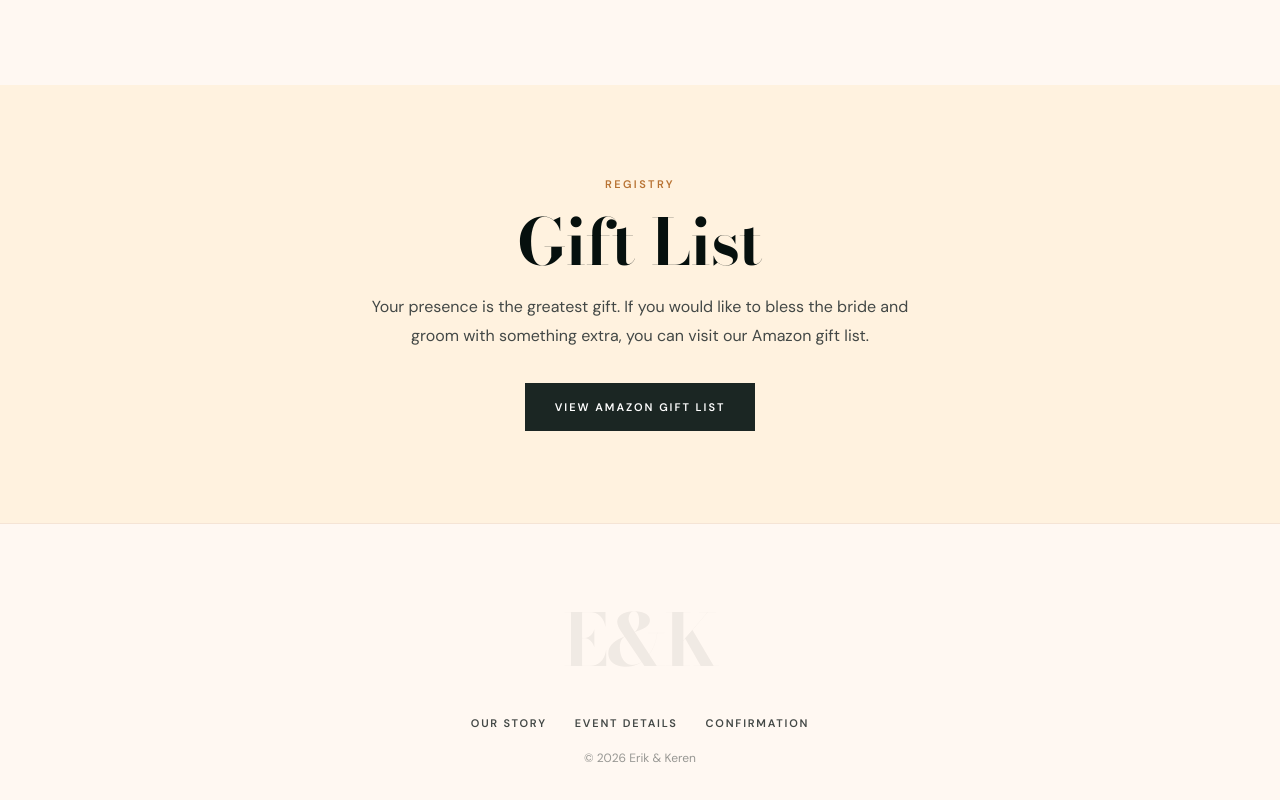
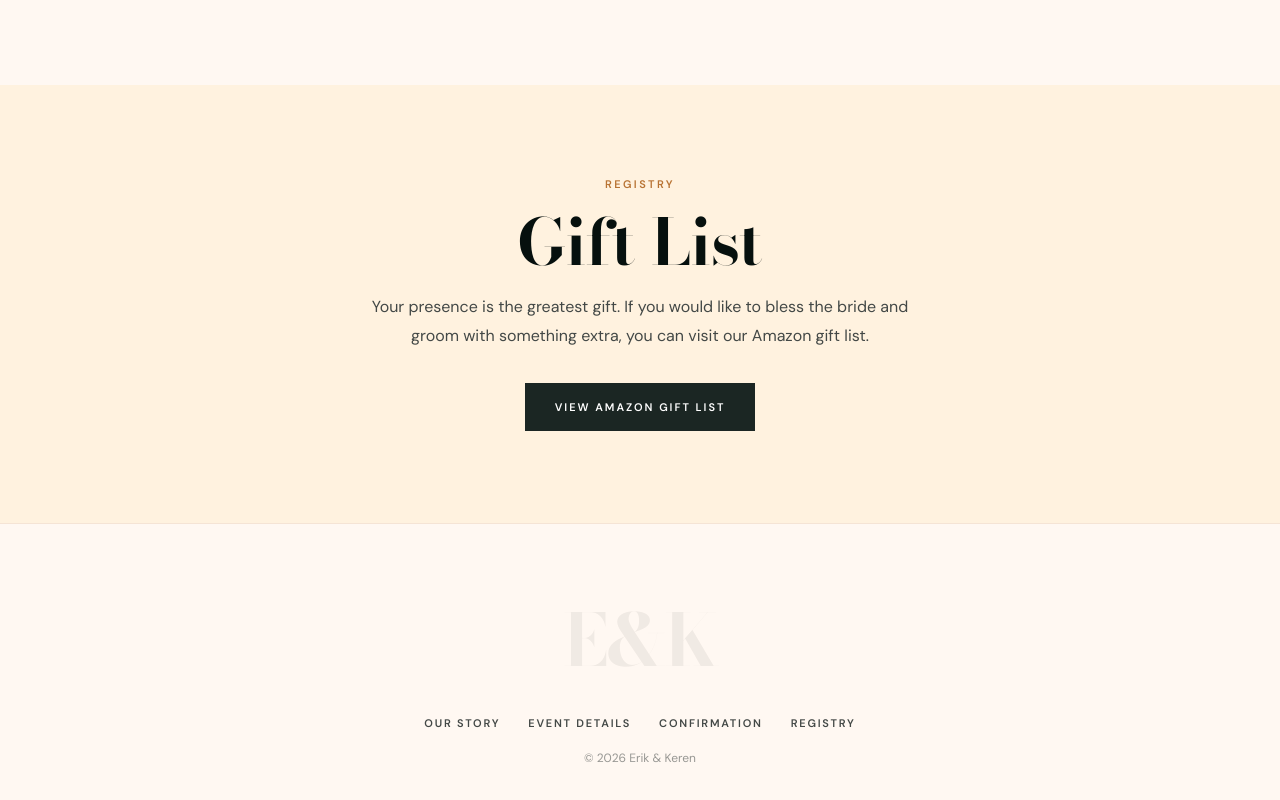
Before and after one commit to allduran/wedding-site, a React (Vite) app: page / in a window 1280 px wide. Shown: the part 4051-4851 px from the top of the page. Built offline with nearby package versions, Linux system fonts and the light colour scheme.

Commit message:
added the church link

```diff
--- a/src/components/Events.jsx
+++ b/src/components/Events.jsx
@@ -2,6 +2,8 @@ import { useRef } from 'react';
 import { useCountdown } from '../hooks/useCountdown';
 import { useLang } from '../useLang';
 import styles from './Events.module.css';
+
+const MAP_SEARCH_URL = 'https://www.google.com/maps/search/?api=1&query=South+Presbyterian+Church,+112+Radford+St,+Yonkers,+NY+10705';
 
 function TiltCard({ children, className }) {
   const ref = useRef(null);
@@ -76,7 +78,7 @@ export default function Events() {
             <p className={styles.eventTime}>{t.events.ceremonyTime}</p>
             <p className={styles.eventVenue}>{t.events.ceremonyTitle}</p>
             <p className={styles.eventAddress}>112 Radford St, Yonkers, NY 10705</p>
-            <a href="https://www.google.com/maps/search/?api=1&query=112+Radford+St,+Yonkers,+NY+10705"
+            <a href={MAP_SEARCH_URL}
               target="_blank" rel="noopener noreferrer" className={styles.mapLink}>{t.events.directions}</a>
           </TiltCard>
 
@@ -93,7 +95,7 @@ export default function Events() {
             <p className={styles.eventTime}>{t.events.receptionTime2}</p>
             <p className={styles.eventVenue}>{t.events.receptionTitle}</p>
             <p className={styles.eventAddress}>112 Radford St, Yonkers, NY 10705</p>
-            <a href="https://www.google.com/maps/search/?api=1&query=112+Radford+St,+Yonkers,+NY+10705"
+            <a href={MAP_SEARCH_URL}
               target="_blank" rel="noopener noreferrer" className={styles.mapLink}>{t.events.directions}</a>
           </TiltCard>
 
--- a/src/components/Footer.jsx
+++ b/src/components/Footer.jsx
@@ -9,7 +9,7 @@ export default function Footer() {
         <p className={styles.bigMono}>E&amp;K</p>
         <div className={styles.rule} />
         <nav className={styles.links}>
-          {[['#story', t.footer.story], ['#details', t.footer.details], ['#rsvp', t.footer.rsvp]].map(([h, l]) => (
+          {[['#story', t.footer.story], ['#details', t.footer.details], ['#rsvp', t.footer.rsvp], ['#registry', t.footer.registry]].map(([h, l]) => (
             <a key={h} href={h}>{l}</a>
           ))}
         </nav>
--- a/src/i18n.js
+++ b/src/i18n.js
@@ -67,6 +67,7 @@ export const translations = {
     footer: {
       story: 'Our Story',
       details: 'Event Details',
+      registry: 'Registry',
       rsvp: 'Confirmation',
       copy: '© 2026 Erik & Keren',
     },
@@ -139,6 +140,7 @@ export const translations = {
     footer: {
       story: 'Nuestra Historia',
       details: 'Detalles del Evento',
+      registry: 'Lista de regalos',
       rsvp: 'Confirmación',
       copy: '© 2026 Erik & Keren',
     },
```
